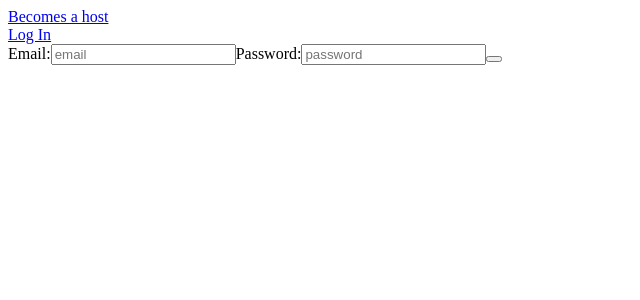
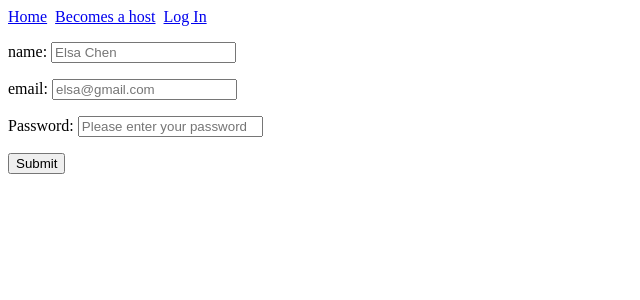
Before and after one commit to Snowing222/homeaway-frontend, a React (Create React App) app: page /login in a window 1280 px wide. Shown: the top 300 px of the page, without its empty margins (0-640 px from the left). Built offline with nearby package versions, Linux system fonts and the light colour scheme.

Commit message:
create user at backend

```diff
--- a/src/App.js
+++ b/src/App.js
@@ -4,22 +4,23 @@ import {
   Switch,
   Route,
 } from "react-router-dom";
-import SignUp from './components/SignUp';
+import MyNotLoggedInNavBar from './components/MyNotLoggedInNavBar';
 import ListingContainer from './containers/ListingContainer';
-import NavBar from './components/NavBar';
-import LogIn from './components/LogIn'
+import UserContainer from './containers/UserContainer';
 
 class App extends Component {
 
   render() {
     return (
       <Router>
-        <NavBar />
+        <MyNotLoggedInNavBar />
 
         <Switch>
           <Route exact path = "/" component = {ListingContainer} />
-          <Route exact path="/signup" component={SignUp} />
-          <Route exact path="/login" component={LogIn} />
+          <Route exact path="/signup" render  = {(routerProps) => <UserContainer {...routerProps} />}/>
+          <Route exact path="/login" component= {UserContainer} />
+          <Route exact path="/myprofile" component={UserContainer} />
+
         </Switch>
       </Router>
     );
--- /dev/null
+++ b/src/actions/fetchUser.js
@@ -0,0 +1,13 @@
+export const createUser = (userObj) => {
+      let configObj = {
+        method: "POST",
+        headers: {
+          "Content-Type": "application/json",
+          "Accept": "application/json"
+        },
+        body: JSON.stringify({user: userObj})}
+
+    fetch('http://localhost:3001/api/v1/users', configObj)
+    .then(resp => resp.json())
+    .then(console.log)
+}
--- /dev/null
+++ b/src/components/MyNotLoggedInNavBar.js
@@ -0,0 +1,14 @@
+import { NavLink } from 'react-router-dom';
+
+const MyLoggedInNavBar = () => {
+  return (
+    <div className="navbar">
+      <NavLink to="/">Home</NavLink><span>&nbsp;&nbsp;</span>
+      <NavLink to="/signup">Becomes a host</NavLink><span>&nbsp;&nbsp;</span>
+      <NavLink to="/login">Log In</NavLink>
+    </div>
+  );
+};
+
+
+export default MyLoggedInNavBar;
--- a/src/components/NavBar.js
+++ /dev/null
@@ -1,15 +0,0 @@
-import { NavLink } from 'react-router-dom';
-
-const NavBar = () => {
-  return (
-    <div className="navbar">
-      <NavLink to="/signup">Becomes a host</NavLink>
-      <br />
-      <NavLink to="/login">Log In</NavLink>
-
-    </div>
-  );
-};
-
-
-export default NavBar;
--- a/src/components/SignUp.js
+++ b/src/components/SignUp.js
@@ -1,12 +1,57 @@
 import React, { Component } from 'react';
+import {createUser} from '../actions/fetchUser'
 
 class SignUp extends Component {
+    constructor(){
+        super()
+        this.state = {
+            name: "",
+            email: "",
+            password: ""
+        }
+    }
+
+    handleSignUpSubmit = () => {
+
+    }
+
+    handleChange = (e) => {
+        const {name, value} = e.target
+        this.setState({
+            [name]: value
+        }
+        )
+    }
+
+    handleSignUpSubmit = (e) =>{
+        e.preventDefault()
+        let userObj = this.state
+        createUser(userObj)
+    }
+
+
     render() {
-        return (
+        return(
             <div>
-                SignUp goes here
-            </div>
-        );
+            <form onSubmit = {this.handleSignUpSubmit}>
+              <p>
+                <label>name: </label>
+                <input type = "text" name = "name" value = {this.state.name} onChange = {this.handleChange} placeholder = "Elsa Chen"></input>
+              </p>
+              <p>
+              <label>email: </label>
+              <input type = "email" name = "email" value = {this.state.email} onChange = {this.handleChange} placeholder = "elsa@gmail.com"></input>
+              </p>
+              <p>
+              <label>Password: </label>
+              <input type = "password" name = "password" value = {this.state.password} onChange = {this.handleChange} placeholder = "Please enter your password"></input>
+              </p>
+              <p>
+              <button type = "submit"> Submit</button>
+              </p>
+            </form>
+        </div>
+        )
     }
 }
 
--- /dev/null
+++ b/src/containers/UserContainer.js
@@ -0,0 +1,39 @@
+import React, { Component } from 'react';
+import SignUp from '../components/SignUp';
+import LogIn from '../components/LogIn'
+
+class UserContainer extends Component {
+    // constructor(){
+    //     super()
+    //     this.state = {
+    //         currentUser: null,
+    //         signUpForm: {
+    //             name: "",
+    //             email: "",
+    //             password: "",
+
+    //         }
+    // }
+
+    // handleSignUpSubmit = () => {
+
+    // }
+
+    // handleChange = (e) => {
+    //     const {name, value} = e.target
+    //     this.setState({
+    //         currentUser: {...currentUser, [name]: value}
+    //     }
+    //     )
+    // }
+
+    render() {
+        return (
+            <div>
+                <SignUp handleChange = {this.handleChange}/>
+            </div>
+        );
+    }
+}
+
+export default UserContainer;
```
Also changed, not shown: src/components/MyLoggedInNavBar.js (added, +14 -0 lines), 1 other file (tests, documents, lock files or other folders).
